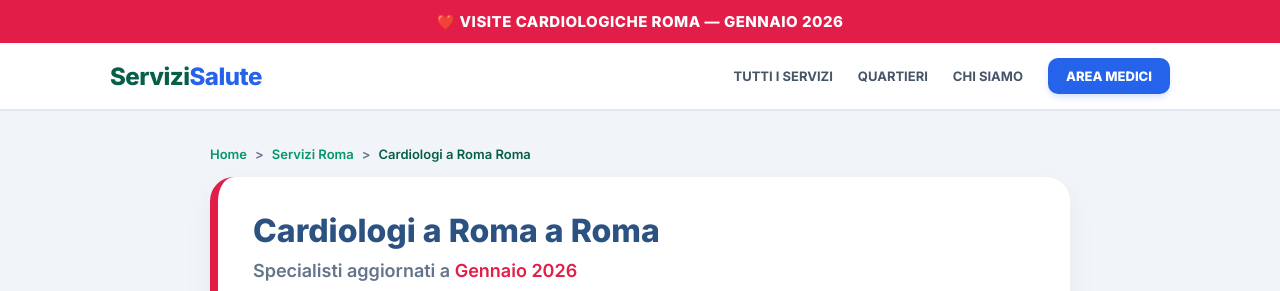
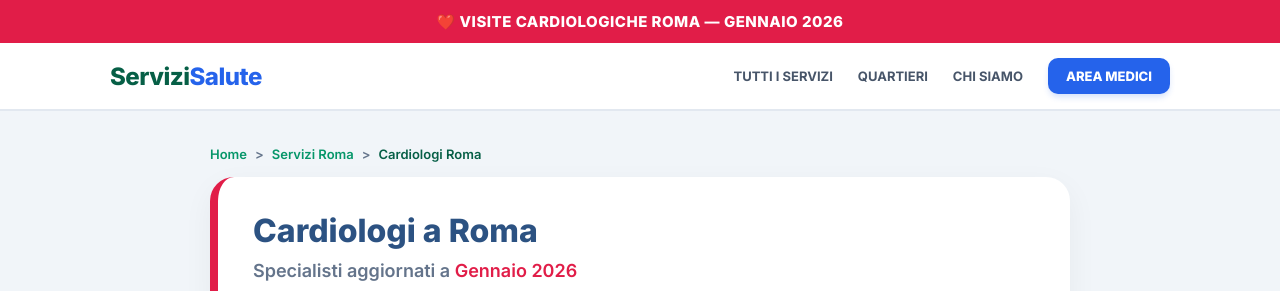
Before and after one commit to pisanabravetta-pixel/romasanita-2026, a Next.js app: page /cardiologi-roma in a window 1280 px wide. Shown: the top 291 px of the page. Built offline with nearby package versions, Linux system fonts and the light colour scheme; no server answers; the database is empty.

Commit message:
Update cardiologi-roma.js

```diff
--- a/pages/cardiologi-roma.js
+++ b/pages/cardiologi-roma.js
@@ -1,25 +1,23 @@
-import React, { useEffect, useState } from 'react'; // Aggiunto per annunci
-import { supabase } from '../lib/supabaseClient'; // Aggiunto per annunci
-import { getDBQuery, getSchemas } from '../lib/seo-logic'; // Aggiunto getDBQuery
+import React, { useEffect, useState } from 'react';
+import { supabase } from '../lib/supabaseClient';
+import { getDBQuery, getSchemas } from '../lib/seo-logic';
 import HubLayout from '../components/HubLayout';
 
 export default function CardiologiRoma() {
-  const [medici, setMedici] = useState([]); // Aggiunto per annunci
-  const [loading, setLoading] = useState(true); // Aggiunto per annunci
+  const [medici, setMedici] = useState([]);
+  const [loading, setLoading] = useState(true);
 
   const schemas = getSchemas('cardiologi', 'roma');
   const quartieri = ["Prati", "Eur", "Parioli", "San Giovanni", "Trastevere", "Monteverde", "Ostiense", "Cassia", "Flaminio", "Talenti", "Tiburtina", "Appia"];
 
-  // Logica per caricare gli annunci senza cambiare nient'altro
   useEffect(() => {
     async function fetchDocs() {
-      const queryBusca = getDBQuery('cardiologi');
+      // Forziamo la ricerca sulla parola chiave 'cardio' per essere sicuri che escano
       const { data } = await supabase
         .from('annunci')
         .select('*')
         .eq('approvato', true)
-        .ilike('categoria', `%${queryBusca.cat}%`)
-        .ilike('specialistica', `%${queryBusca.spec}%`)
+        .ilike('specialistica', '%cardio%')
         .order('is_top', { ascending: false });
 
       if (data) setMedici(data);
@@ -30,15 +28,15 @@ export default function CardiologiRoma() {
 
   return (
     <HubLayout
-      titolo="Cardiologi a Roma"
+      titolo="Cardiologi"
       categoria="cardiologi"
       colore="#e11d48"
       badgeSpec="❤️ CARDIOLOGIA"
       testoTopBar="❤️ VISITE CARDIOLOGICHE ROMA — GENNAIO 2026"
       descrizioneMeta="Trova i migliori cardiologi a Roma per visite specialistiche ed ECG."
       testoMiniSEO="Specialisti in cardiologia per la salute del tuo cuore: controlli, ECG e prevenzione a Roma."
-      medici={medici} // Passa gli annunci caricati
-      loading={loading} // Passa lo stato di caricamento
+      medici={medici}
+      loading={loading}
       quartieri={quartieri}
       schemas={schemas}
       altreSpecialistiche={[
```
